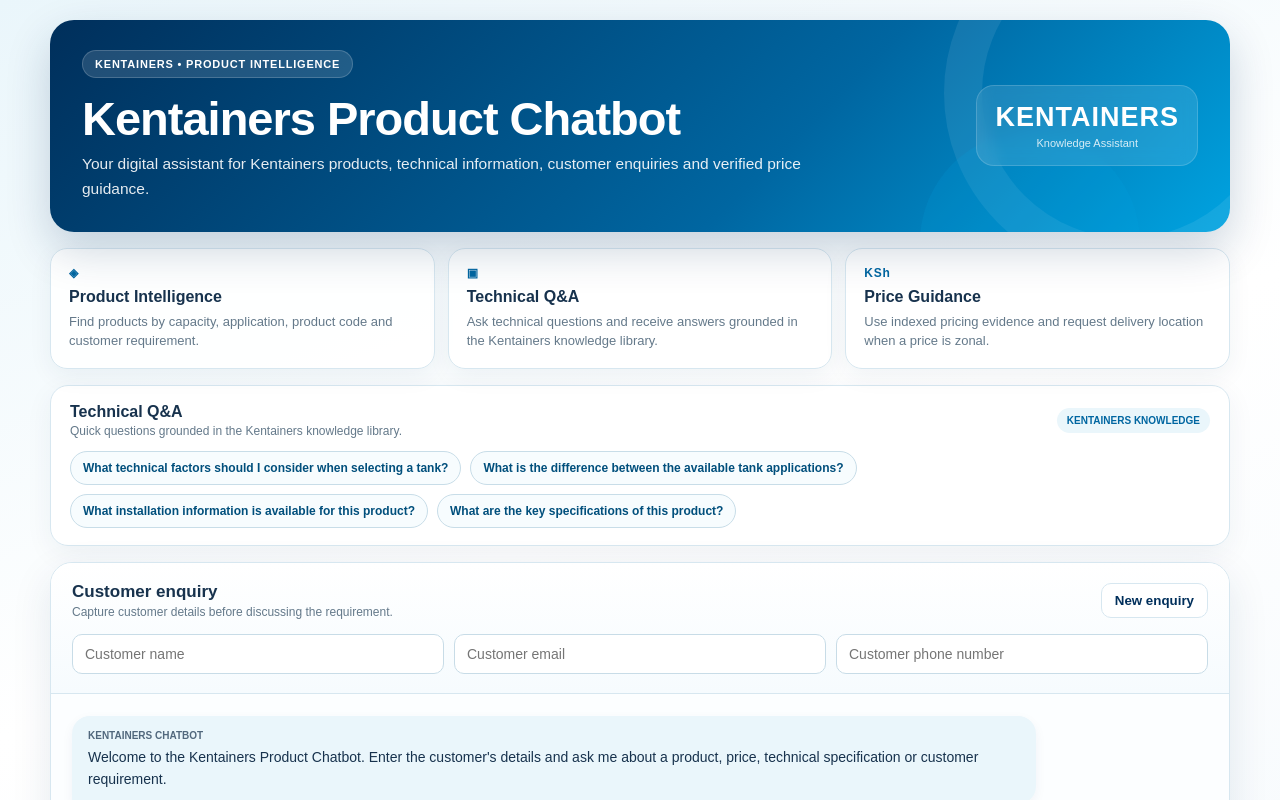
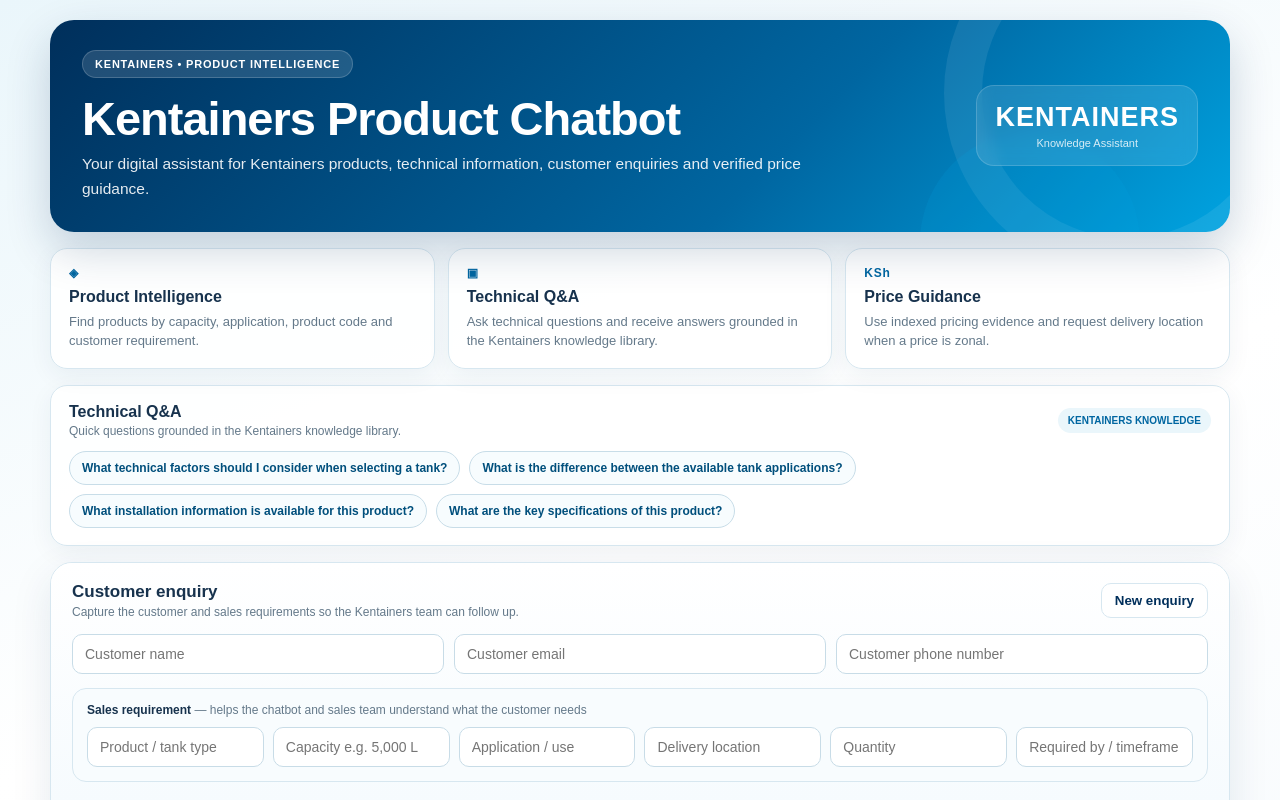
Before and after one commit to mangofredrick/Kentainers-Product-AI, a Next.js app: page / in a window 1280 px wide. Shown: the top 800 px of the page. Built offline with nearby package versions, Linux system fonts and the light colour scheme.

Commit message:
feat: add structured customer enquiry and lead capture UI

```diff
--- a/app/page.tsx
+++ b/app/page.tsx
@@ -1,7 +1,9 @@
 "use client";
 import {useState, type CSSProperties} from "react";
 
-type Message={role:"user"|"assistant";text:string;sources?:{document:string;page?:number}[];enquiryId?:string};
+type Message={role:"user"|"assistant";text:string;enquiryId?:string};
+
+type Requirements={product:string;capacity:string;application:string;location:string;quantity:string;timeframe:string};
 
 const capabilities=[
  {icon:"◈",title:"Product Intelligence",text:"Find products by capacity, application, product code and customer requirement."},
@@ -18,23 +20,31 @@
 
 const brand={navy:"#002F5B",blue:"#0066A1",sky:"#00A3E0",light:"#EAF6FB",pale:"#F6FBFE",ink:"#17324D",muted:"#64798A",line:"#D7E7F0"};
 
+const emptyRequirements:Requirements={product:"",capacity:"",application:"",location:"",quantity:"",timeframe:""};
+
 export default function Home(){
  const[input,setInput]=useState("");
  const[customerName,setCustomerName]=useState("");
  const[customerEmail,setCustomerEmail]=useState("");
  const[customerPhone,setCustomerPhone]=useState("");
+ const[requirements,setRequirements]=useState<Requirements>(emptyRequirements);
  const[enquiryId,setEnquiryId]=useState("");
  const[loading,setLoading]=useState(false);
- const[messages,setMessages]=useState<Message[]>([{role:"assistant",text:"Welcome to the Kentainers Product Chatbot. Enter the customer's details and ask me about a product, price, technical specification or customer requirement."}]);
+ const[messages,setMessages]=useState<Message[]>([{role:"assistant",text:"Welcome to the Kentainers Product Chatbot. Capture the customer's details and requirement, then ask about a product, price, technical specification or application."}]);
 
- function newEnquiry(){setCustomerName("");setCustomerEmail("");setCustomerPhone("");setEnquiryId("");setInput("");setMessages([{role:"assistant",text:"New customer enquiry started. Enter the customer's name, email and phone number, then ask your product or technical question."}]);}
+ function setReq(key:keyof Requirements,value:string){setRequirements(r=>({...r,[key]:value}));}
+ function newEnquiry(){setCustomerName("");setCustomerEmail("");setCustomerPhone("");setRequirements(emptyRequirements);setEnquiryId("");setInput("");setMessages([{role:"assistant",text:"New customer enquiry started. Capture the customer details and requirement, then ask your product or technical question."}]);}
  function useQuestion(question:string){setInput(question);window.setTimeout(()=>document.getElementById("chat-input")?.focus(),0);}
  async function send(){
   const question=input.trim(); if(!question||loading)return;
-  const customerContext=`Customer name: ${customerName.trim()||"Not provided"}\nCustomer email: ${customerEmail.trim()||"Not provided"}\nCustomer phone: ${customerPhone.trim()||"Not provided"}`;
   setInput("");setMessages(m=>[...m,{role:"user",text:question}]);setLoading(true);
-  try{const res=await fetch("/api/chat",{method:"POST",headers:{"Content-Type":"application/json"},body:JSON.stringify({message:`${customerContext}\n\nProduct question: ${question}`,customer:{name:customerName,email:customerEmail,phone:customerPhone}})});const data=await res.json();if(data.enquiryId)setEnquiryId(data.enquiryId);setMessages(m=>[...m,{role:"assistant",text:data.answer||"I could not process that request.",enquiryId:data.enquiryId}]);}
-  catch{setMessages(m=>[...m,{role:"assistant",text:"The service is temporarily unavailable. Please try again."}]);}finally{setLoading(false);}
+  try{
+   const res=await fetch("/api/chat",{method:"POST",headers:{"Content-Type":"application/json"},body:JSON.stringify({message:question,customer:{name:customerName,email:customerEmail,phone:customerPhone},requirements})});
+   const data=await res.json();
+   if(data.enquiryId)setEnquiryId(data.enquiryId);
+   setMessages(m=>[...m,{role:"assistant",text:data.answer||"I could not process that request.",enquiryId:data.enquiryId}]);
+  }catch{setMessages(m=>[...m,{role:"assistant",text:"The service is temporarily unavailable. Please try again."}]);}
+  finally{setLoading(false);}
  }
 
  return <main style={{minHeight:"100vh",background:`linear-gradient(160deg,${brand.light} 0%,#fff 42%,#F2F8FC 100%)`,padding:"20px 14px 46px",fontFamily:"Arial, Helvetica, sans-serif"}}>
@@ -42,33 +52,41 @@
    <header style={{position:"relative",overflow:"hidden",borderRadius:24,padding:"30px 32px",background:`linear-gradient(135deg,${brand.navy} 0%,${brand.blue} 62%,${brand.sky} 100%)`,color:"white",boxShadow:"0 18px 45px rgba(0,47,91,.20)"}}>
     <div style={{position:"absolute",right:-80,top:-110,width:290,height:290,borderRadius:"50%",border:"38px solid rgba(255,255,255,.08)"}}/><div style={{position:"absolute",right:90,bottom:-120,width:220,height:220,borderRadius:"50%",background:"rgba(0,163,224,.16)"}}/>
     <div style={{position:"relative",display:"flex",justifyContent:"space-between",gap:24,alignItems:"center",flexWrap:"wrap"}}>
-     <div>
-      <div style={{display:"inline-flex",alignItems:"center",gap:8,padding:"7px 12px",borderRadius:999,background:"rgba(255,255,255,.13)",border:"1px solid rgba(255,255,255,.18)",fontSize:11,fontWeight:900,letterSpacing:.8}}>KENTAINERS • PRODUCT INTELLIGENCE</div>
-      <h1 style={{fontSize:"clamp(29px,5vw,47px)",lineHeight:1.05,margin:"16px 0 9px",letterSpacing:-1}}>Kentainers Product Chatbot</h1>
-      <p style={{maxWidth:720,fontSize:15.5,lineHeight:1.6,margin:0,color:"rgba(255,255,255,.90)"}}>Your digital assistant for Kentainers products, technical information, customer enquiries and verified price guidance.</p>
-     </div>
+     <div><div style={{display:"inline-flex",alignItems:"center",gap:8,padding:"7px 12px",borderRadius:999,background:"rgba(255,255,255,.13)",border:"1px solid rgba(255,255,255,.18)",fontSize:11,fontWeight:900,letterSpacing:.8}}>KENTAINERS • PRODUCT INTELLIGENCE</div><h1 style={{fontSize:"clamp(29px,5vw,47px)",lineHeight:1.05,margin:"16px 0 9px",letterSpacing:-1}}>Kentainers Product Chatbot</h1><p style={{maxWidth:720,fontSize:15.5,lineHeight:1.6,margin:0,color:"rgba(255,255,255,.90)"}}>Your digital assistant for Kentainers products, technical information, customer enquiries and verified price guidance.</p></div>
      <div style={{minWidth:145,textAlign:"center",padding:"16px 18px",borderRadius:18,background:"rgba(255,255,255,.11)",border:"1px solid rgba(255,255,255,.16)",backdropFilter:"blur(8px)"}}><div style={{fontSize:27,fontWeight:900,letterSpacing:1}}>KENTAINERS</div><div style={{fontSize:11,opacity:.82,marginTop:4}}>Knowledge Assistant</div></div>
     </div>
    </header>
 
-   <section style={{display:"grid",gridTemplateColumns:"repeat(auto-fit,minmax(230px,1fr))",gap:13,margin:"16px 0"}}>
-    {capabilities.map(c=><div key={c.title} style={{background:"rgba(255,255,255,.94)",border:`1px solid ${brand.line}`,borderRadius:17,padding:"17px 18px",boxShadow:"0 7px 24px rgba(0,47,91,.06)"}}><div style={{fontSize:12,fontWeight:900,color:brand.blue,letterSpacing:.7}}>{c.icon}</div><h3 style={{margin:"8px 0 6px",fontSize:16,color:brand.ink}}>{c.title}</h3><p style={{margin:0,color:brand.muted,fontSize:13,lineHeight:1.5}}>{c.text}</p></div>)}
-   </section>
+   <section style={{display:"grid",gridTemplateColumns:"repeat(auto-fit,minmax(230px,1fr))",gap:13,margin:"16px 0"}}>{capabilities.map(c=><div key={c.title} style={cardStyle}><div style={{fontSize:12,fontWeight:900,color:brand.blue,letterSpacing:.7}}>{c.icon}</div><h3 style={{margin:"8px 0 6px",fontSize:16,color:brand.ink}}>{c.title}</h3><p style={{margin:0,color:brand.muted,fontSize:13,lineHeight:1.5}}>{c.text}</p></div>)}</section>
 
-   <section style={{background:"rgba(255,255,255,.96)",border:`1px solid ${brand.line}`,borderRadius:18,padding:"17px 19px",marginBottom:16,boxShadow:"0 8px 28px rgba(0,47,91,.06)"}}>
-    <div style={{display:"flex",justifyContent:"space-between",alignItems:"center",gap:12,flexWrap:"wrap"}}><div><div style={{fontWeight:900,fontSize:16,color:brand.ink}}>Technical Q&A</div><div style={{fontSize:12,color:brand.muted,marginTop:3}}>Quick questions grounded in the Kentainers knowledge library.</div></div><div style={{fontSize:10,fontWeight:900,color:brand.blue,background:brand.light,padding:"7px 10px",borderRadius:999}}>KENTAINERS KNOWLEDGE</div></div>
+   <section style={cardStyle}>
+    <div style={{display:"flex",justifyContent:"space-between",alignItems:"center",gap:12,flexWrap:"wrap"}}><div><div style={{fontWeight:900,fontSize:16,color:brand.ink}}>Technical Q&A</div><div style={{fontSize:12,color:brand.muted,marginTop:3}}>Quick questions grounded in the Kentainers knowledge library.</div></div><div style={pill}>KENTAINERS KNOWLEDGE</div></div>
     <div style={{display:"flex",gap:9,flexWrap:"wrap",marginTop:13}}>{technicalQuestions.map(q=><button key={q} onClick={()=>useQuestion(q)} style={chipStyle}>{q}</button>)}</div>
    </section>
 
-   <div style={{background:"rgba(255,255,255,.98)",border:`1px solid ${brand.line}`,borderRadius:22,boxShadow:"0 14px 40px rgba(0,47,91,.10)",overflow:"hidden"}}>
+   <div style={{background:"rgba(255,255,255,.98)",border:`1px solid ${brand.line}`,borderRadius:22,boxShadow:"0 14px 40px rgba(0,47,91,.10)",overflow:"hidden",marginTop:16}}>
     <section style={{padding:"19px 21px",borderBottom:`1px solid ${brand.line}`,background:`linear-gradient(180deg,#fff,${brand.pale})`}}>
-     <div style={{display:"flex",justifyContent:"space-between",alignItems:"center",gap:15,flexWrap:"wrap"}}><div><div style={{fontWeight:900,fontSize:17,color:brand.ink}}>Customer enquiry</div><div style={{fontSize:12,color:brand.muted,marginTop:3}}>Capture customer details before discussing the requirement.</div></div><div style={{display:"flex",alignItems:"center",gap:9}}>{enquiryId&&<span style={{fontSize:10,fontWeight:900,color:brand.blue,background:brand.light,padding:"7px 10px",borderRadius:999}}>SAVED • {enquiryId}</span>}<button onClick={newEnquiry} disabled={loading} style={{padding:"9px 13px",border:`1px solid ${brand.line}`,borderRadius:10,background:"white",fontWeight:800,color:brand.navy,cursor:"pointer"}}>New enquiry</button></div></div>
+     <div style={{display:"flex",justifyContent:"space-between",alignItems:"center",gap:15,flexWrap:"wrap"}}><div><div style={{fontWeight:900,fontSize:17,color:brand.ink}}>Customer enquiry</div><div style={{fontSize:12,color:brand.muted,marginTop:3}}>Capture the customer and sales requirements so the Kentainers team can follow up.</div></div><div style={{display:"flex",alignItems:"center",gap:9}}>{enquiryId&&<span style={pill}>SAVED • {enquiryId}</span>}<button onClick={newEnquiry} disabled={loading} style={secondaryButton}>New enquiry</button></div></div>
      <div style={{display:"grid",gridTemplateColumns:"repeat(auto-fit,minmax(210px,1fr))",gap:10,marginTop:15}}><input value={customerName} onChange={e=>setCustomerName(e.target.value)} placeholder="Customer name" style={inputStyle}/><input type="email" value={customerEmail} onChange={e=>setCustomerEmail(e.target.value)} placeholder="Customer email" style={inputStyle}/><input type="tel" value={customerPhone} onChange={e=>setCustomerPhone(e.target.value)} placeholder="Customer phone number" style={inputStyle}/></div>
+
+     <div style={{marginTop:14,padding:14,borderRadius:14,background:"#F8FCFE",border:`1px solid ${brand.line}`}}>
+      <div style={{fontSize:12,fontWeight:900,color:brand.ink,marginBottom:10}}>Sales requirement <span style={{fontWeight:500,color:brand.muted}}>— helps the chatbot and sales team understand what the customer needs</span></div>
+      <div style={{display:"grid",gridTemplateColumns:"repeat(auto-fit,minmax(170px,1fr))",gap:9}}>
+       <input value={requirements.product} onChange={e=>setReq("product",e.target.value)} placeholder="Product / tank type" style={inputStyle}/>
+       <input value={requirements.capacity} onChange={e=>setReq("capacity",e.target.value)} placeholder="Capacity e.g. 5,000 L" style={inputStyle}/>
+       <input value={requirements.application} onChange={e=>setReq("application",e.target.value)} placeholder="Application / use" style={inputStyle}/>
+       <input value={requirements.location} onChange={e=>setReq("location",e.target.value)} placeholder="Delivery location" style={inputStyle}/>
+       <input value={requirements.quantity} onChange={e=>setReq("quantity",e.target.value)} placeholder="Quantity" style={inputStyle}/>
+       <input value={requirements.timeframe} onChange={e=>setReq("timeframe",e.target.value)} placeholder="Required by / timeframe" style={inputStyle}/>
+      </div>
+     </div>
     </section>
+
     <section style={{padding:"8px 21px 18px",minHeight:390,maxHeight:560,overflowY:"auto",background:"#FCFEFF"}}>
      {messages.map((m,i)=><div key={i} style={{display:"flex",justifyContent:m.role==="user"?"flex-end":"flex-start",margin:"14px 0"}}><div style={{maxWidth:"82%",padding:"14px 16px",borderRadius:m.role==="user"?"18px 18px 5px 18px":"18px 18px 18px 5px",background:m.role==="user"?`linear-gradient(135deg,${brand.blue},${brand.sky})`:brand.light,color:m.role==="user"?"white":brand.ink,boxShadow:"0 4px 12px rgba(0,47,91,.05)"}}><div style={{fontSize:10,fontWeight:900,opacity:.72,marginBottom:6}}>{m.role==="user"?"YOU":"KENTAINERS CHATBOT"}</div><div style={{whiteSpace:"pre-wrap",lineHeight:1.55,fontSize:14}}>{m.text}</div>{m.enquiryId?<div style={{marginTop:8,fontSize:10,color:brand.blue,fontWeight:900}}>ENQUIRY SAVED: {m.enquiryId}</div>:null}</div></div>)}
      {loading&&<div style={{display:"flex",alignItems:"center",gap:9,color:brand.muted,fontSize:13,padding:"10px 2px"}}><span style={{width:8,height:8,borderRadius:"50%",background:brand.sky,display:"inline-block"}}/> Kentainers Chatbot is checking the knowledge base…</div>}
     </section>
+
     <section style={{padding:"16px 21px 21px",borderTop:`1px solid ${brand.line}`,background:"white"}}><div style={{display:"flex",gap:10,alignItems:"stretch"}}><input id="chat-input" value={input} onChange={e=>setInput(e.target.value)} onKeyDown={e=>e.key==="Enter"&&send()} placeholder="Ask about a product, price, dimensions, application or technical requirement…" style={{...inputStyle,flex:1,fontSize:14,padding:"14px 15px"}}/><button onClick={send} disabled={loading||!input.trim()} style={{minWidth:125,padding:"0 18px",border:0,borderRadius:11,background:loading||!input.trim()?"#B9C8D1":brand.navy,color:"white",fontWeight:900,cursor:loading?"wait":"pointer"}}>{loading?"Checking…":"Ask Chatbot"}</button></div><div style={{fontSize:10,color:"#7A8990",marginTop:9}}>Answers are grounded in available Kentainers catalogue, technical library and website evidence. Confirm current commercial and engineering details before final quotation or installation.</div></section>
    </div>
    <footer style={{textAlign:"center",padding:"18px 5px 0",fontSize:11,color:brand.muted}}>Kentainers Product Chatbot • Product & Technical Intelligence</footer>
@@ -76,5 +94,8 @@
  </main>
 }
 
-const inputStyle:CSSProperties={padding:"11px 12px",border:`1px solid #C8DCE7`,borderRadius:10,outline:"none",background:"white",color:"#17324D",fontSize:14};
-const chipStyle:CSSProperties={border:`1px solid #C8DDE8`,background:"#F7FCFE",color:"#004F7C",borderRadius:999,padding:"9px 12px",fontSize:12,fontWeight:800,cursor:"pointer"};
+const cardStyle:CSSProperties={background:"rgba(255,255,255,.94)",border:`1px solid #D7E7F0`,borderRadius:17,padding:"17px 18px",boxShadow:"0 7px 24px rgba(0,47,91,.06)"};
+const pill:CSSProperties={fontSize:10,fontWeight:900,color:"#0066A1",background:"#EAF6FB",padding:"7px 10px",borderRadius:999};
+const inputStyle:CSSProperties={padding:"11px 12px",border:"1px solid #C8DCE7",borderRadius:10,outline:"none",background:"white",color:"#17324D",fontSize:14};
+const chipStyle:CSSProperties={border:"1px solid #C8DDE8",background:"#F7FCFE",color:"#004F7C",borderRadius:999,padding:"9px 12px",fontSize:12,fontWeight:800,cursor:"pointer"};
+const secondaryButton:CSSProperties={padding:"9px 13px",border:"1px solid #D7E7F0",borderRadius:10,background:"white",fontWeight:800,color:"#002F5B",cursor:"pointer"};
```
